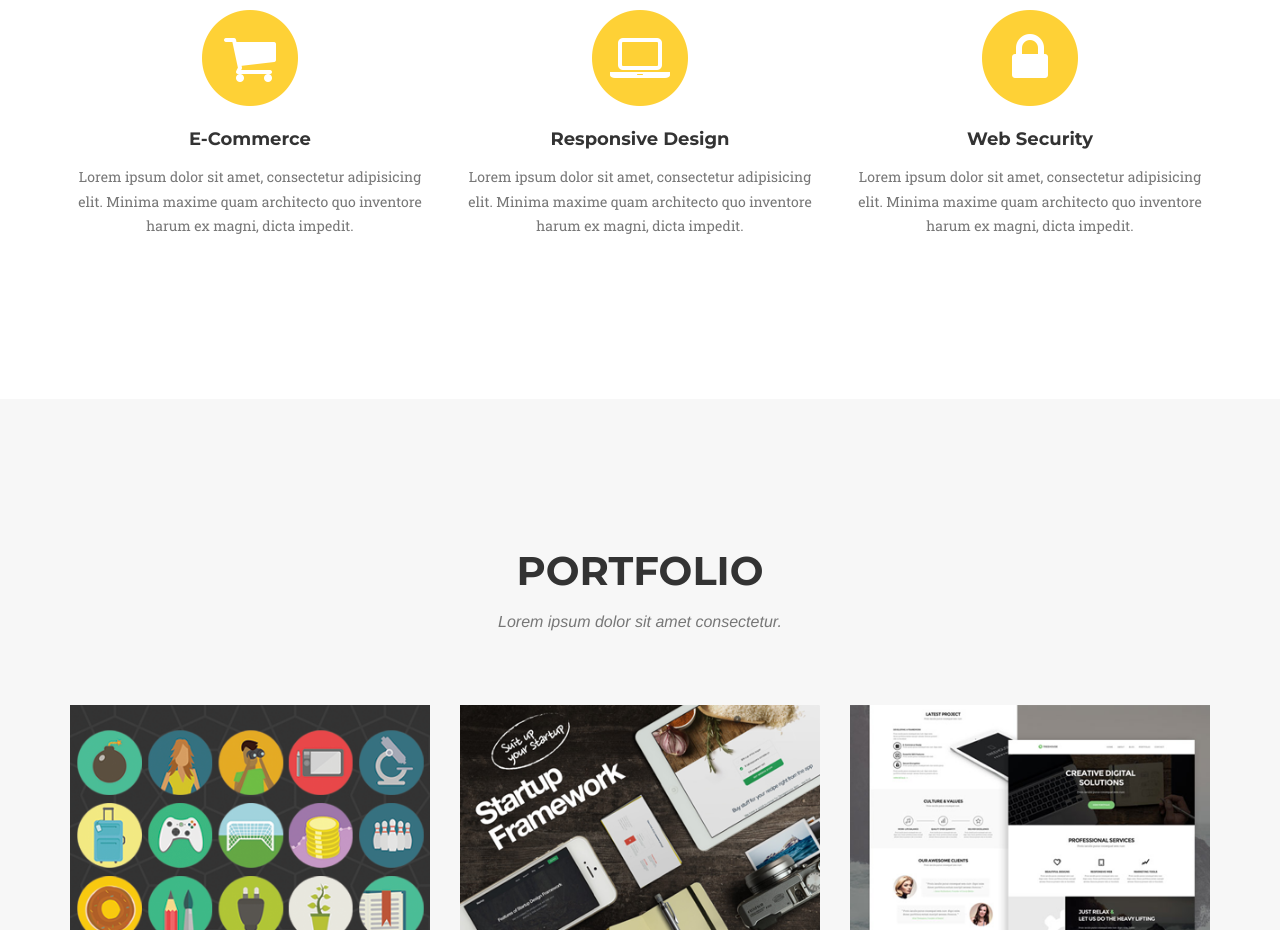
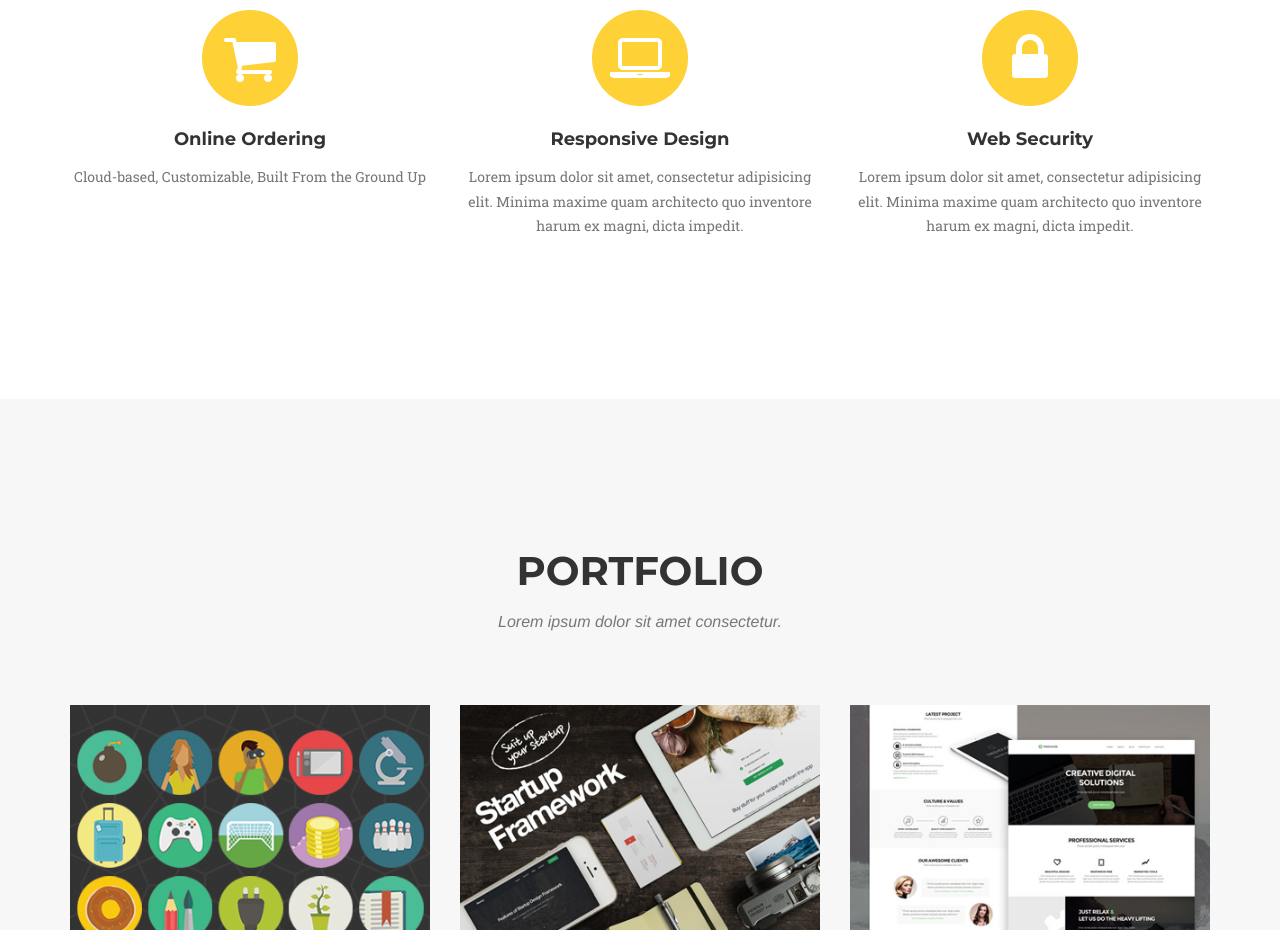
Before and after one commit to evac62/bootstrap18, a website: page public/index.html in a window 1280 px wide. Shown: the part 1136-2066 px from the top of the page. Drawn offline with nearby package versions, Linux system fonts and the light colour scheme; a web font is replaced by a local one.

Commit message:
Update index.html

```diff
--- a/public/index.html
+++ b/public/index.html
@@ -103,8 +103,8 @@
                         <i class="fa fa-circle fa-stack-2x text-primary"></i>
                         <i class="fa fa-shopping-cart fa-stack-1x fa-inverse"></i>
                     </span>
-                    <h4 class="service-heading">E-Commerce</h4>
-                    <p class="text-muted">Lorem ipsum dolor sit amet, consectetur adipisicing elit. Minima maxime quam architecto quo inventore harum ex magni, dicta impedit.</p>
+                    <h4 class="service-heading">Online Ordering</h4>
+                    <p class="text-muted">Cloud-based, Customizable, Built From the Ground Up</p>
                 </div>
                 <div class="col-md-4">
                     <span class="fa-stack fa-4x">
```
